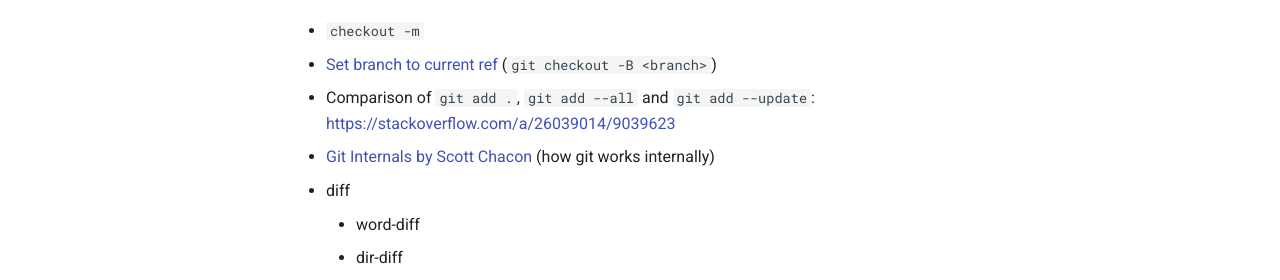
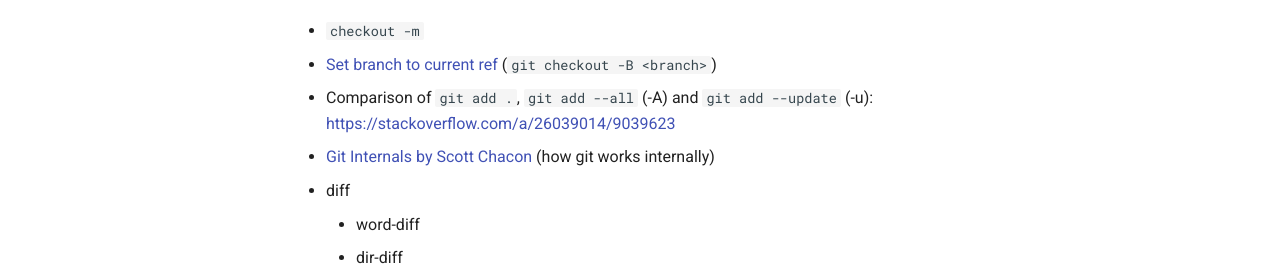
Before and after one commit to pofl/hop-on-hop-off-git, an MkDocs documentation site: the page built from docs/rest.md, in a window 1280 px wide and 900 px high, scrolled down 402 px. Shown: the part 172-452 px from the top of the window. Built offline with MkDocs 1.6.1 and Material for MkDocs 9.7.7, drawn with Linux system fonts in a browser that asks for light colours; old or Windows-style settings are respelled for this version of MkDocs.

Commit message:
Gitacora saved 1 changed files

```diff
--- a/docs/rest.md
+++ b/docs/rest.md
@@ -21,7 +21,7 @@
 - [Set branch to current ref](https://stackoverflow.com/questions/7580542/git-set-branch-to-current-ref) (`git checkout -B <branch>
 `)
 
-- Comparison of `git add .`, `git add --all` and `git add --update`: <https://stackoverflow.com/a/26039014/9039623>
+- Comparison of `git add .`, `git add --all` (-A) and `git add --update` (-u): <https://stackoverflow.com/a/26039014/9039623>
 
 - [Git Internals by Scott Chacon](https://github.com/pluralsight/git-internals-pdf) (how git works internally)
 
```
